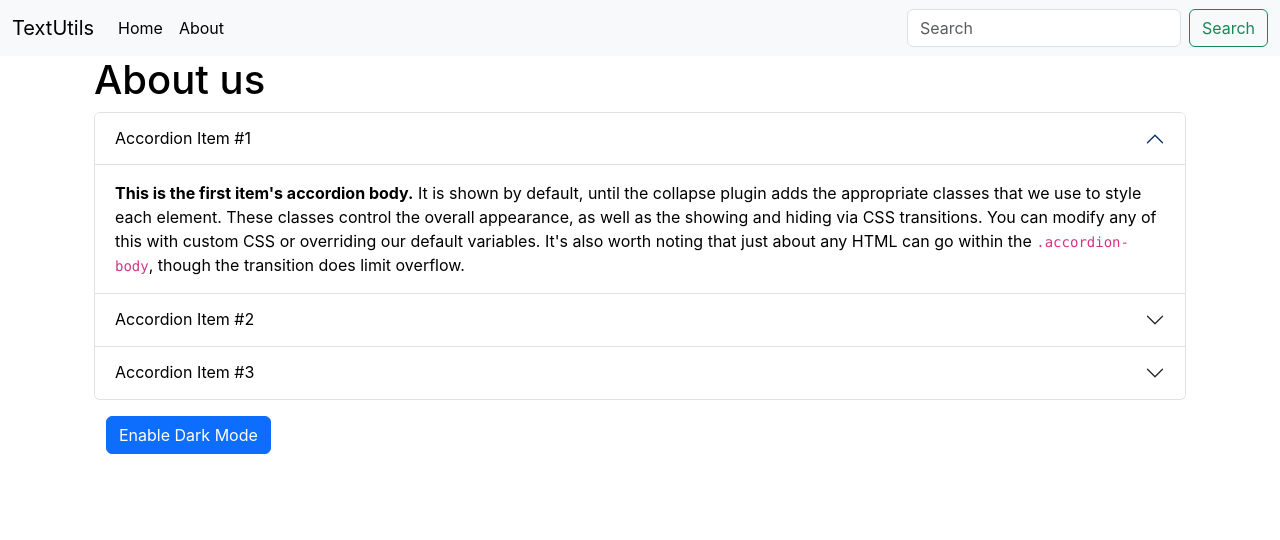
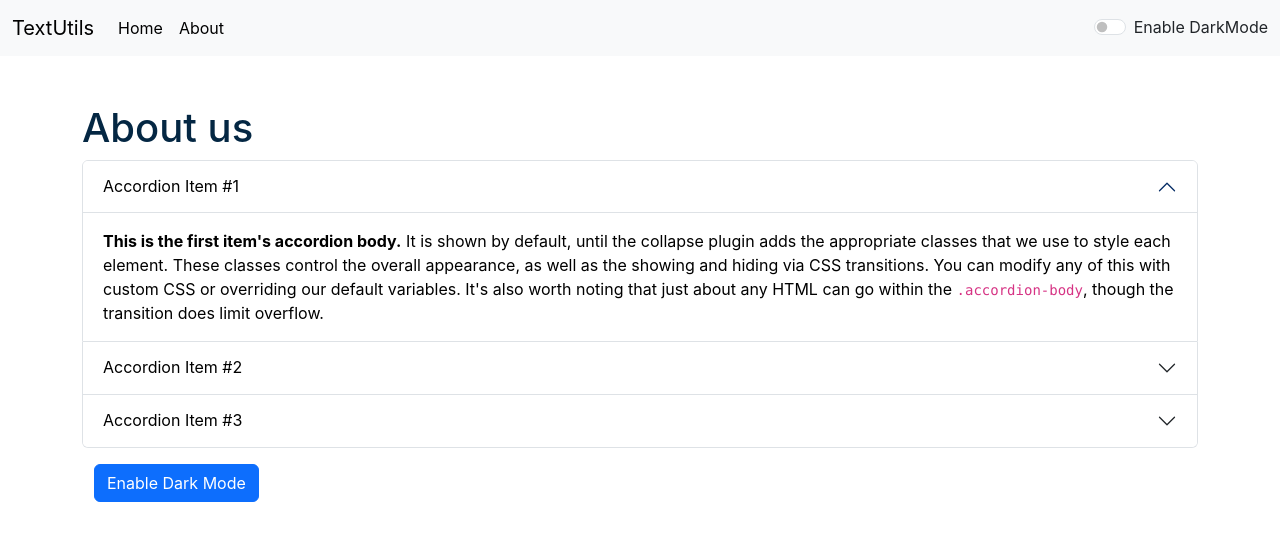
Before and after one commit to nehabulakhe/Textutils, a React (Create React App) app: page /about in a window 1280 px wide. Shown: the top 540 px of the page. Built offline with nearby package versions, Linux system fonts and the light colour scheme.

Commit message:
Fix the issue of dark mode in both textform and about

```diff
--- a/src/App.js
+++ b/src/App.js
@@ -37,9 +37,12 @@ function App() {
     <>
     <Main>
       <Navbar title="TextUtils" mode={mode} aboutText="About" toggleMode={toggleMode} />
+      <div className="container">
       <Alert alert={alert} />
+      </div>
 
-      <div className="container">
+
+      <div className="container my-5">
         <Routes>
           <Route exact path='/' element={<TextForm heading="Enter the text to Analyze below" showAlert={showAlert} mode={mode} /> }>
           </Route>
--- a/src/components/About.js
+++ b/src/components/About.js
@@ -1,6 +1,6 @@
 import React, { useState } from 'react';
 
-const About = () => {
+const About = (props) => {
 
     const [myStyle,setMyStyle]=useState({
         color: 'black',
@@ -14,8 +14,8 @@ const About = () => {
         if(myStyle.color === 'black'){
             setMyStyle({
                 color: 'white',
-                backgroundColor: 'black',
-                border: '1px solid white'
+                backgroundColor: 'grey',
+                border: '2px solid black'
             })
             setBtnText("Enable Light Mode")
         }
@@ -30,7 +30,7 @@ const About = () => {
 
     return <div>
     <>
-            <div className="container " style={myStyle}>
+            <div className="containermy my-5" style={{color:props.mode === 'dark'?'white':'#042743'}}>
             <h1>About us</h1>
                 <div className="accordion" id="accordionExample">
                     <div className="accordion-item">
--- a/src/components/Navbar.js
+++ b/src/components/Navbar.js
@@ -9,7 +9,7 @@ export default function Navbar(props){
     return(
 
         <div >
-            <nav className="navbar navbar-expand-lg bg-body-tertiary  " style={myStyle}>
+            <nav className={`navbar navbar-expand-lg navbar-${props.mode} bg-${props.mode}`} style={myStyle}>
                 <div className="container-fluid">
                 <a className="navbar-brand" href="#">{props.title}</a>
                     <button className="navbar-toggler" type="button" data-bs-toggle="collapse" data-bs-target="#navbarSupportedContent" aria-controls="navbarSupportedContent" aria-expanded="false" aria-label="Toggle navigation">
@@ -24,10 +24,10 @@ export default function Navbar(props){
                         <Link className="nav-link active" to="/about">About</Link>
                         </li>
                     </ul>
-                    <form className="d-flex" role="search">
-                        <input className="form-control me-2" type="search" placeholder="Search" aria-label="Search"/>
-                        <button className="btn btn-outline-success" type="submit">Search</button>
-                    </form>
+                    <div className={`form-check form-switch text-${props.mode=== 'light'?'dark':'light'}`}>
+                    <input className="form-check-input" type="checkbox" onClick={props.toggleMode} id="flexSwitchCheckDefault" />
+                    <label className="form-check-label" htmlFor="flexSwitchCheckDefault">Enable DarkMode</label>
+                    </div>
                     </div>
                 </div>
             </nav>
--- a/src/components/TextForm.js
+++ b/src/components/TextForm.js
@@ -48,7 +48,7 @@ export default function TextForm(props){
     const[text,setText] = useState("Enter your value here");
     return(
         <>
-            <div className="container" style={{color:props.mode === 'dark'?'white':'#042743'}}>
+            <div className="container my-5" style={{color:props.mode === 'dark'?'white':'#042743'}}>
             <h1>{props.heading}</h1>
             <div className="mb-3">
                 <textarea className="form-control" style={{backgroundColor:props.mode==='dark'?'grey':'white', color:props.mode==='dark'?'white':'#042743'}} value={text} onChange={handleOnChange} id="myBox" rows="8"></textarea>
```
